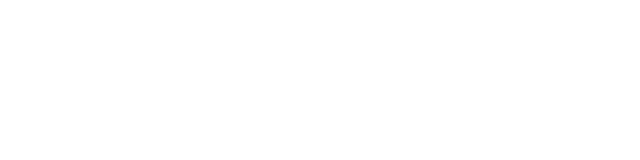
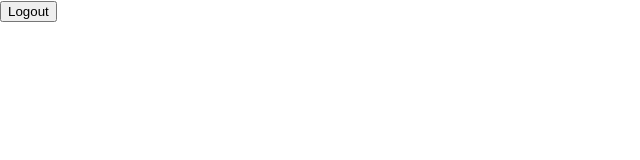
Before and after one commit to earthyoung/ourspace_react, a React (Create React App) app: page /logout in a window 1280 px wide. Shown: the top 160 px of the page, without its empty margins (0-640 px from the left). Built offline with nearby package versions, Linux system fonts and the light colour scheme; the HTML template or start-up script is replaced by a standard one.

Commit message:
feat: FE-BE google login 연결

```diff
--- a/src/pages/LoginGoogle.js
+++ b/src/pages/LoginGoogle.js
@@ -8,7 +8,6 @@ const LoginGoogle = () => {
     const clientSecret = process.env.REACT_APP_GOOGLE_CLIENT_SECRET;
 
     const onSuccess = async (res) => {
-        console.log("onSuccess");
         const user = {
             "grant_type": "convert_token",
             "client_id": clientId,
@@ -16,14 +15,13 @@ const LoginGoogle = () => {
             "backend": "google-oauth2",
             "token": res.credential,
         }
-        console.log(user);
-        const {data} = await axios.post("http://127.0.0.1:8000/account/health", user, {headers: {
+        const {data} = await axios.post("http://127.0.0.1:8000/account/google/login/", user, {headers: {
             'Content-Type': 'application/json'
         }}, {withCredentials: true});
         axios.defaults.headers.common["Authorization"] = `Bearer ${data["access_token"]}`;
         localStorage.clear();
         localStorage.setItem('access_token', data.access_token);
-        localStorage.setItem("refesh_token", data.refresh_token);
+        localStorage.setItem("refresh_token", data.refresh_token);
         window.location.href = "/";
     }
 
--- a/src/pages/Logout.js
+++ b/src/pages/Logout.js
@@ -1,6 +1,17 @@
+import axios from "axios";
+
 const Logout = () => {
+
+    const handleLogout = async () => {
+        await axios.post("http://127.0.0.1:8000/account/logout/");
+        localStorage.removeItem("access_token");
+        localStorage.removeItem("refresh_token");
+    }
+
     return (
-        <div className="Logout"></div>
+        <div className="Logout">
+            <button onClick={handleLogout}>Logout</button>
+        </div>
     )
 };
 
```
